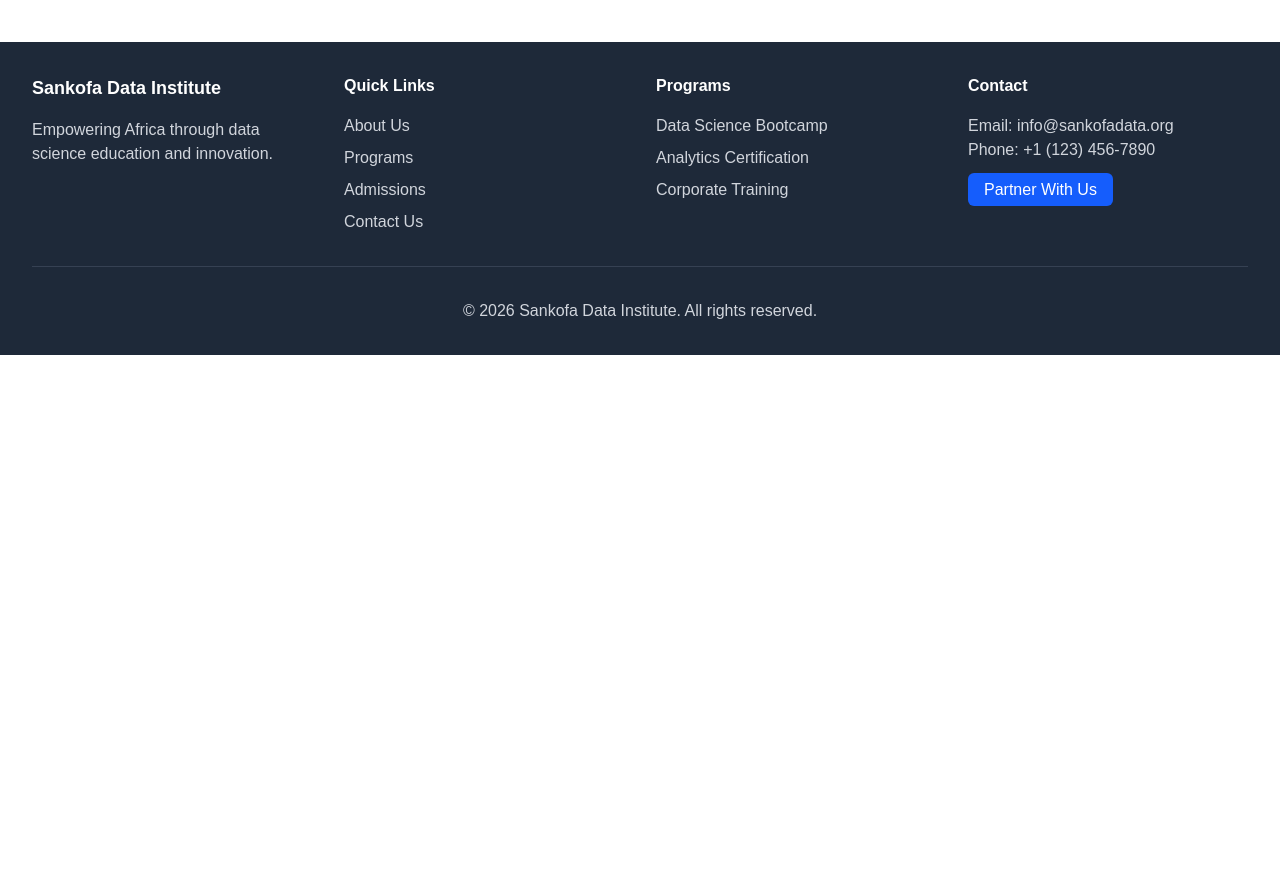
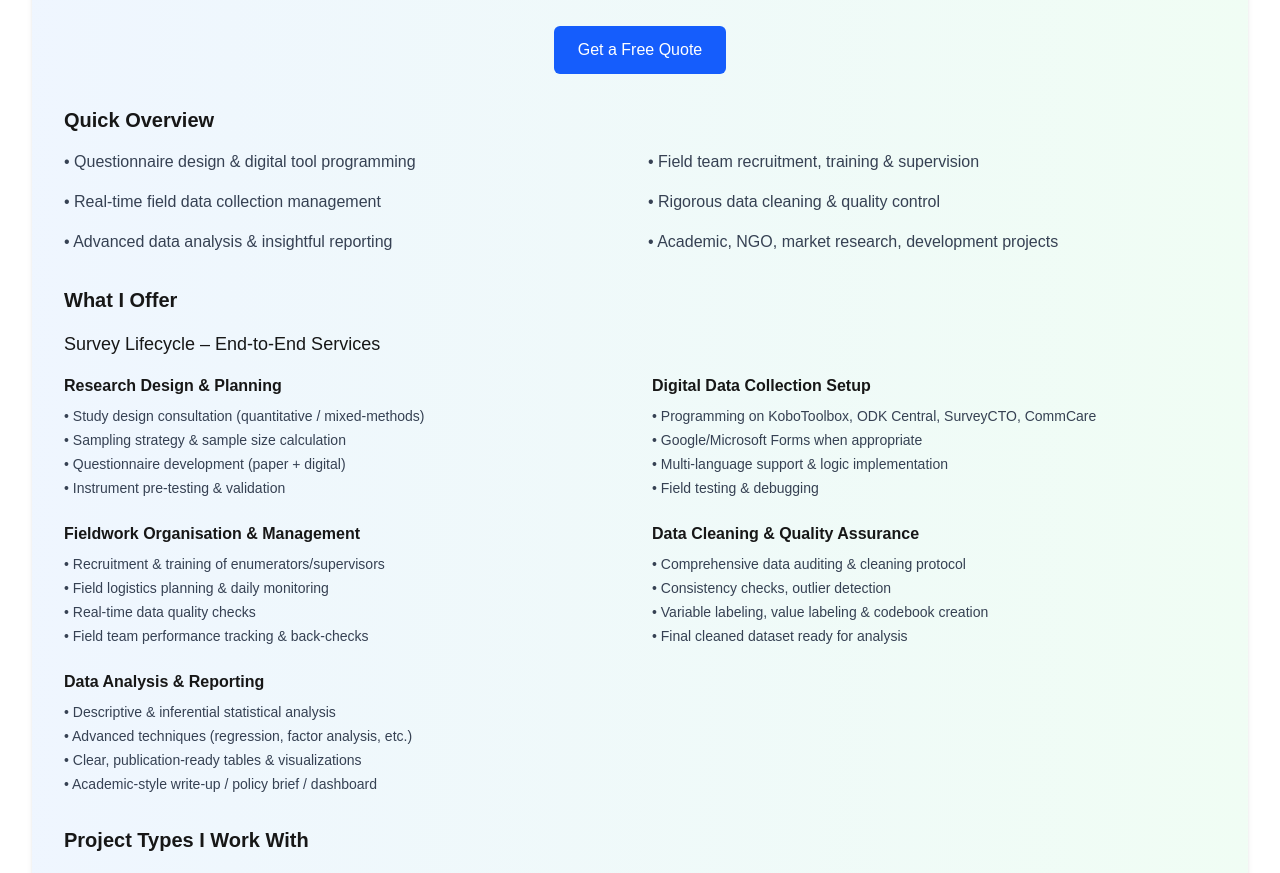
Before and after one commit to reme-dii/sankofa-data-institute, a Next.js app: page /programs in a window 1280 px wide. Shown: the part 1918-2791 px from the top of the page. Before the commit the page ends 2273 px from the top, so only its background shows below. Built offline with nearby package versions, Linux system fonts and the light colour scheme.

Commit message:
Add Survey Organisation & Management program section

```diff
--- a/src/app/programs/page.tsx
+++ b/src/app/programs/page.tsx
@@ -109,6 +109,133 @@ export default function Programs() {
           </div>
         </section>
 
+        <section className="mb-16">
+          <div className="bg-gradient-to-r from-blue-50 to-green-50 p-8 rounded-lg shadow-md mb-8">
+            <h2 className="text-3xl font-semibold mb-6 text-center">Survey Organisation & Management</h2>
+            <div className="text-center mb-8">
+              <h3 className="text-2xl font-bold mb-4">Professional Field Survey Solutions</h3>
+              <p className="text-lg text-gray-700 mb-6">
+                From study design to cleaned final dataset — I handle every stage of your survey project.
+              </p>
+              <a href="https://forms.gle/ZRn1Qi9LD8HvJ3cU8" target="_blank" rel="noopener noreferrer" className="bg-blue-600 text-white px-6 py-3 rounded-md hover:bg-blue-700 inline-block">
+                Get a Free Quote
+              </a>
+            </div>
+
+            <div className="mb-8">
+              <h3 className="text-xl font-semibold mb-4">Quick Overview</h3>
+              <ul className="grid grid-cols-1 md:grid-cols-2 gap-4 text-gray-700">
+                <li>• Questionnaire design & digital tool programming</li>
+                <li>• Field team recruitment, training & supervision</li>
+                <li>• Real-time field data collection management</li>
+                <li>• Rigorous data cleaning & quality control</li>
+                <li>• Advanced data analysis & insightful reporting</li>
+                <li>• Academic, NGO, market research, development projects</li>
+              </ul>
+            </div>
+
+            <div className="mb-8">
+              <h3 className="text-xl font-semibold mb-4">What I Offer</h3>
+              <h4 className="text-lg font-medium mb-4">Survey Lifecycle – End-to-End Services</h4>
+
+              <div className="grid grid-cols-1 md:grid-cols-2 gap-6 mb-6">
+                <div>
+                  <h5 className="font-semibold mb-2">Research Design & Planning</h5>
+                  <ul className="text-sm text-gray-700 space-y-1">
+                    <li>• Study design consultation (quantitative / mixed-methods)</li>
+                    <li>• Sampling strategy & sample size calculation</li>
+                    <li>• Questionnaire development (paper + digital)</li>
+                    <li>• Instrument pre-testing & validation</li>
+                  </ul>
+                </div>
+                <div>
+                  <h5 className="font-semibold mb-2">Digital Data Collection Setup</h5>
+                  <ul className="text-sm text-gray-700 space-y-1">
+                    <li>• Programming on KoboToolbox, ODK Central, SurveyCTO, CommCare</li>
+                    <li>• Google/Microsoft Forms when appropriate</li>
+                    <li>• Multi-language support & logic implementation</li>
+                    <li>• Field testing & debugging</li>
+                  </ul>
+                </div>
+              </div>
+
+              <div className="grid grid-cols-1 md:grid-cols-2 gap-6 mb-6">
+                <div>
+                  <h5 className="font-semibold mb-2">Fieldwork Organisation & Management</h5>
+                  <ul className="text-sm text-gray-700 space-y-1">
+                    <li>• Recruitment & training of enumerators/supervisors</li>
+                    <li>• Field logistics planning & daily monitoring</li>
+                    <li>• Real-time data quality checks</li>
+                    <li>• Field team performance tracking & back-checks</li>
+                  </ul>
+                </div>
+                <div>
+                  <h5 className="font-semibold mb-2">Data Cleaning & Quality Assurance</h5>
+                  <ul className="text-sm text-gray-700 space-y-1">
+                    <li>• Comprehensive data auditing & cleaning protocol</li>
+                    <li>• Consistency checks, outlier detection</li>
+                    <li>• Variable labeling, value labeling & codebook creation</li>
+                    <li>• Final cleaned dataset ready for analysis</li>
+                  </ul>
+                </div>
+              </div>
+
+              <div>
+                <h5 className="font-semibold mb-2">Data Analysis & Reporting</h5>
+                <ul className="text-sm text-gray-700 space-y-1">
+                  <li>• Descriptive & inferential statistical analysis</li>
+                  <li>• Advanced techniques (regression, factor analysis, etc.)</li>
+                  <li>• Clear, publication-ready tables & visualizations</li>
+                  <li>• Academic-style write-up / policy brief / dashboard</li>
+                </ul>
+              </div>
+            </div>
+
+            <div className="mb-8">
+              <h3 className="text-xl font-semibold mb-4">Project Types I Work With</h3>
+              <div className="grid grid-cols-1 md:grid-cols-2 gap-4">
+                <ul className="text-gray-700 space-y-1">
+                  <li>• Academic Research (Theses, Dissertations, Journal Papers)</li>
+                  <li>• Program Evaluations & Impact Studies</li>
+                  <li>• Baseline / Endline Surveys</li>
+                </ul>
+                <ul className="text-gray-700 space-y-1">
+                  <li>• Market & Consumer Research</li>
+                  <li>• Monitoring & Evaluation (M&E) Systems</li>
+                  <li>• NGO / Development Partner Field Studies</li>
+                </ul>
+              </div>
+            </div>
+
+            <div className="mb-8">
+              <h3 className="text-xl font-semibold mb-4">Why Work With Me?</h3>
+              <ul className="text-gray-700 space-y-2">
+                <li>• 100% focus on data quality & scientific rigor</li>
+                <li>• Transparent fieldwork progress reporting</li>
+                <li>• Experience with both small-scale & large-scale surveys (50 – 10,000+ respondents)</li>
+                <li>• Strict confidentiality & ethical data handling</li>
+                <li>• Fast turnaround without compromising quality</li>
+              </ul>
+            </div>
+
+            <div className="text-center">
+              <h3 className="text-2xl font-semibold mb-4">Ready to Start Your Survey Project?</h3>
+              <p className="text-lg text-gray-700 mb-6">
+                Whether you already have a clear plan or need help from scratch…<br />
+                I'm here to make your data collection smooth, reliable and stress-free.
+              </p>
+              <div className="space-x-4">
+                <a href="https://forms.gle/ZRn1Qi9LD8HvJ3cU8" target="_blank" rel="noopener noreferrer" className="bg-blue-600 text-white px-6 py-3 rounded-md hover:bg-blue-700 inline-block font-semibold">
+                  REQUEST A QUOTE / DISCUSS YOUR PROJECT
+                </a>
+                <button className="bg-gray-600 text-white px-6 py-3 rounded-md hover:bg-gray-700">
+                  See Recent Survey Projects
+                </button>
+              </div>
+            </div>
+          </div>
+        </section>
+
         <section className="text-center">
           <h2 className="text-3xl font-semibold mb-6">Ready to Transform Your Career?</h2>
           <p className="text-lg text-gray-700 mb-8">
```
